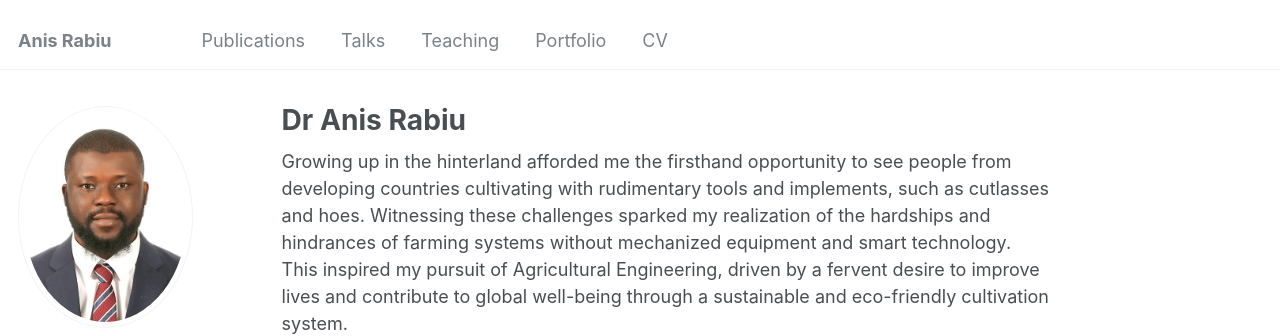
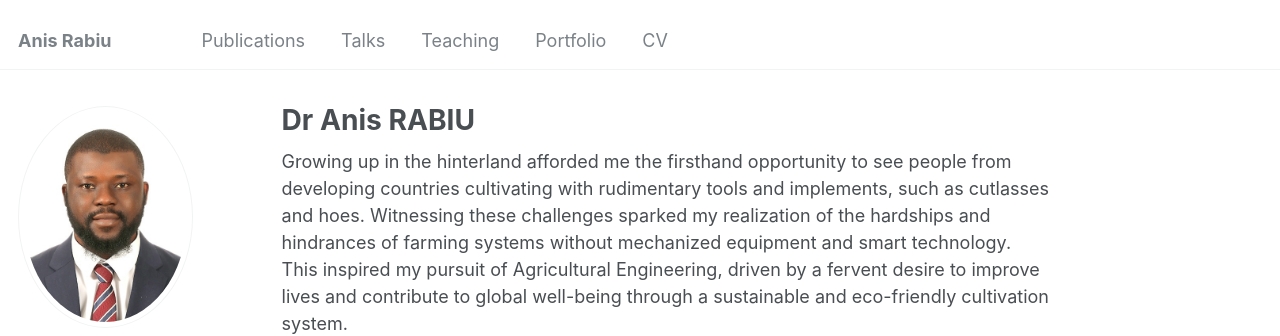
Before and after one commit to anisrabiu/anisrabiu, a Jekyll site: the page built from _pages/about.md, in a window 1280 px wide and 900 px high. Shown: the top 336 px of the window. Built offline with Jekyll 4.4.1, drawn with Linux system fonts in a browser that asks for light colours; some web fonts are replaced.

```diff
--- a/_pages/about.md
+++ b/_pages/about.md
@@ -1,6 +1,6 @@
 ---
 permalink: /
-title: "Dr Anis Rabiu"
+title: "Dr Anis RABIU"
 author_profile: true
 redirect_from:
   - /about/
```
